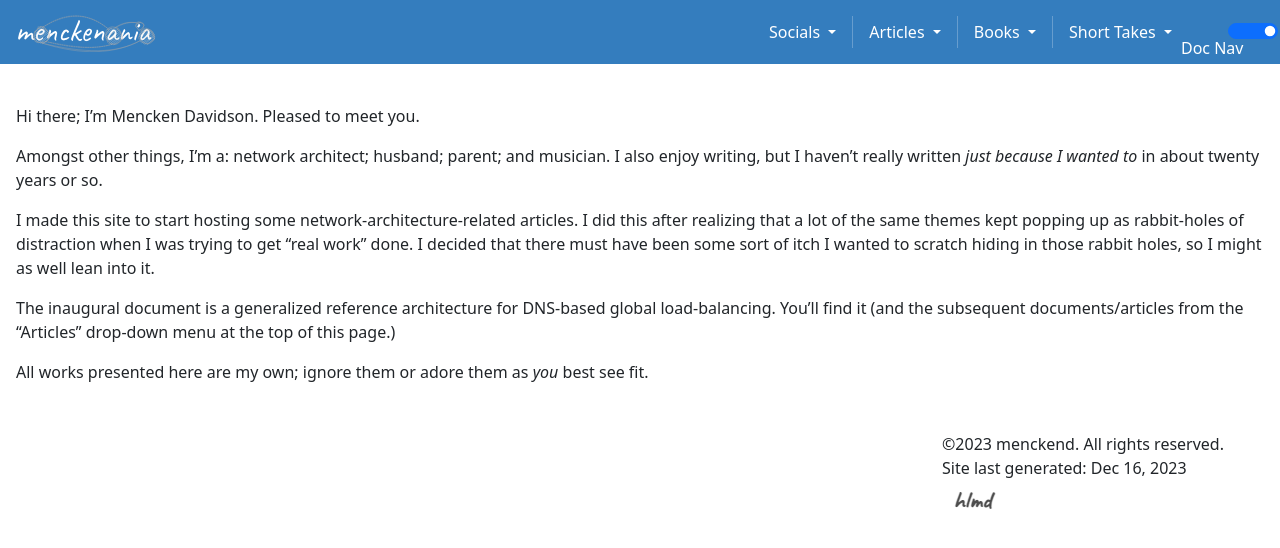
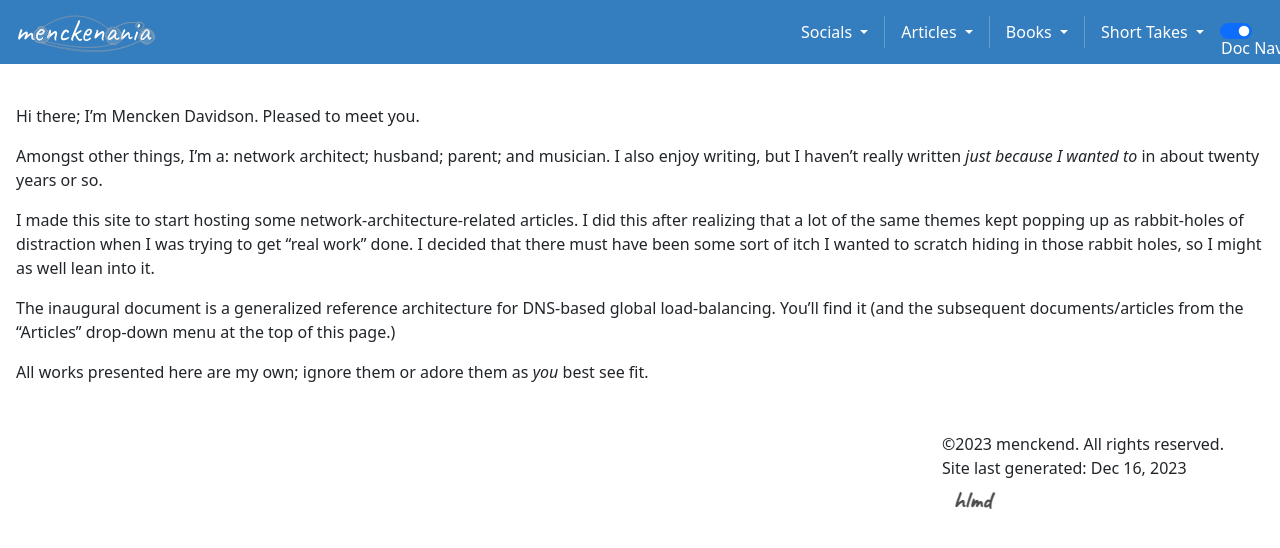
Before and after one commit to menckend/alpha, a Jekyll site: the page built from index.md, in a window 1280 px wide. Shown: the top 548 px of the page. Built offline with Jekyll 4.4.1, drawn with Linux system fonts in a browser that asks for light colours.

Commit message:
Update newtemplate-header.html

```diff
--- a/_includes/newtemplate-header.html
+++ b/_includes/newtemplate-header.html
@@ -105,8 +105,8 @@
         </ul>
       </div>
     </div>
-    <div class="form-check form-switch form-floating" style="overflow: visible;">
-      <input class="form-check-input menck-tn-toggle-control menck-topnav-text-color d-flex align-self-start; row; overflow: visible;" type="checkbox" id="MenckSidebarToggle" data-bs-target="#MenckSidebar" data-target="#MenckSidebar" data-bs-toggle="collapse" aria-expanded="true" style="overflow: visible; width: 50px; margin-left: 8px;">
+    <div class="form-check form-switch form-floating" style="overflow: visible; width: 50px; margin-left: 8px; margin-right: 8px;">
+      <input class="form-check-input menck-tn-toggle-control menck-topnav-text-color d-flex align-self-start; row; overflow: visible;" type="checkbox" id="MenckSidebarToggle" data-bs-target="#MenckSidebar" data-target="#MenckSidebar" data-bs-toggle="collapse" aria-expanded="true" style="overflow: visible;">
      <label class="form-check-label menck-tn-toggle-label menck-topnav-text-color d-flex align-self-start row" for="MenckSidebarToggle" style="overflow: visible;">Doc Nav</label>
      </div>
          <a class="btn btn-menck-tn d-lg-none " data-bs-toggle="offcanvas" href="#menckNavbar" role="button" aria-controls="offcanvasResponsive" type="button" style="border-style:none;"><i class="bi bi-larg bi-list"></i></a>
```
